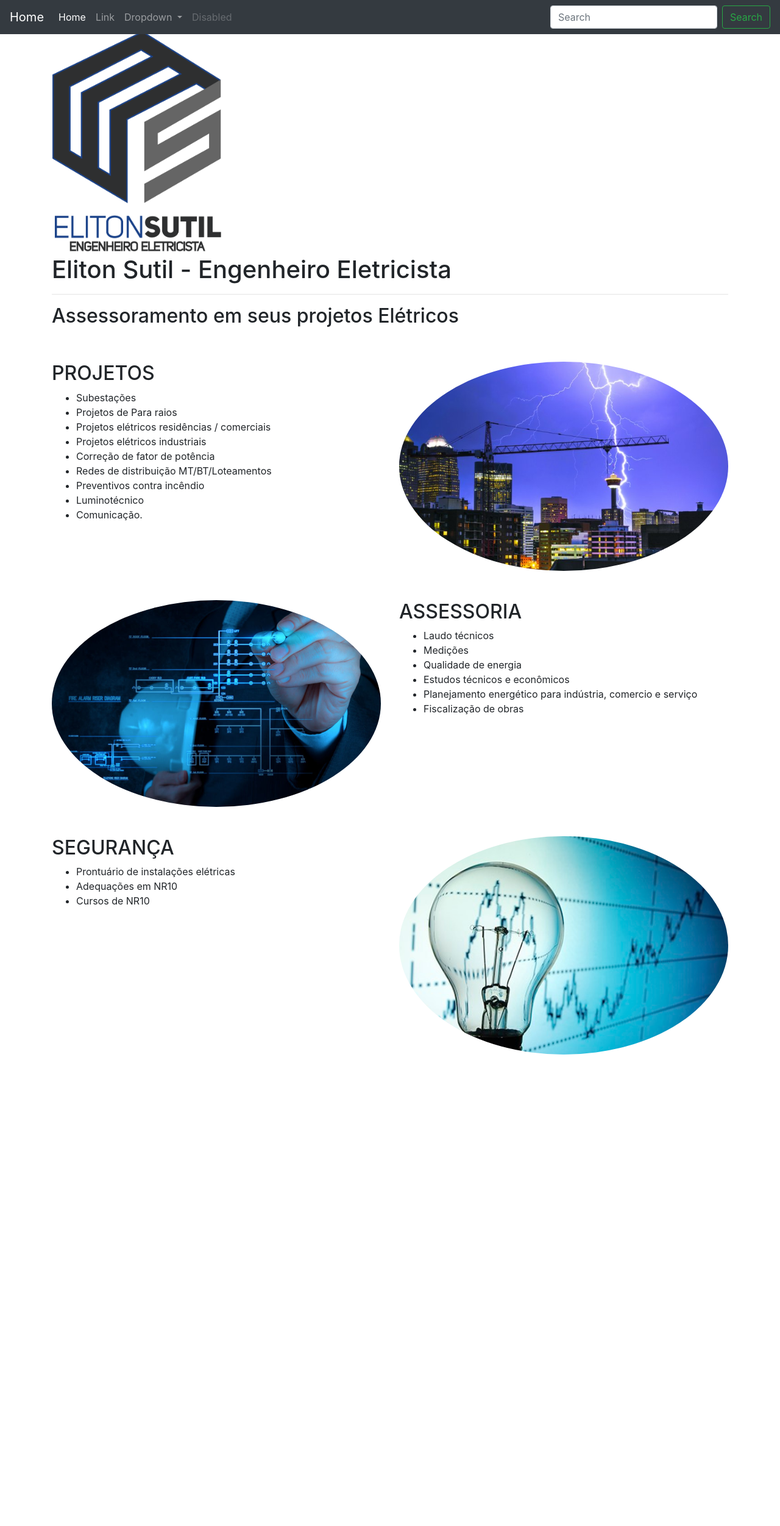
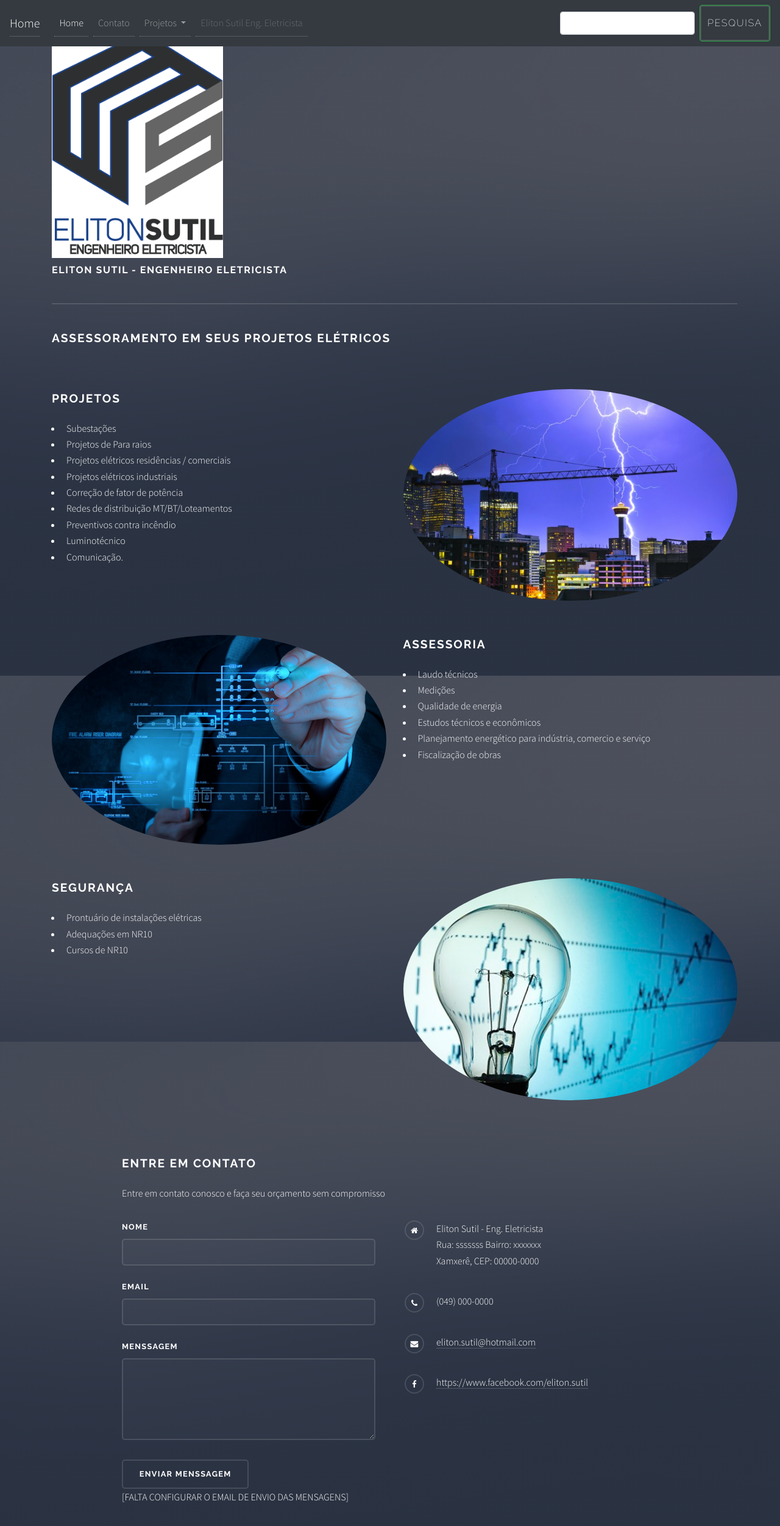
Before and after one commit to CristineSutil/Eliton-Eng.-Eletricista, a plain HTML site: page index.html in a window 1280 px wide. Shown: the whole page at 61% size. Before the commit the page ends 1729 px from the top, so only its background shows below. Drawn offline with nearby package versions, Linux system fonts and the light colour scheme; files that its build step writes are made by us from their sources; files whose address does not match are found by name.

Commit message:
Protótipo

```diff
--- /dev/null
+++ b/estilo/estilo.css
@@ -0,0 +1,61 @@
+Footer */
+
+	#footer .inner {
+		padding: 5em 0 3em 0 ;
+		display: -moz-flex;
+		display: -webkit-flex;
+		display: -ms-flex;
+		display: flex;
+		-moz-flex-direction: row;
+		-webkit-flex-direction: row;
+		-ms-flex-direction: row;
+		flex-direction: row;
+		-moz-flex-wrap: wrap;
+		-webkit-flex-wrap: wrap;
+		-ms-flex-wrap: wrap;
+		flex-wrap: wrap;
+		margin: 0 auto;
+		width: 55em;
+	}
+
+		#footer .inner > * {
+			width: 100%;
+		}
+
+		#footer .inner form {
+			margin: 0 3em 0 0;
+			width: calc(50% - 1.5em);
+		}
+
+		#footer .inner .contact {
+			width: calc(50% - 1.5em);
+		}
+
+		#footer .inner .copyright {
+			border-top: solid 2px rgba(255, 255, 255, 0.125);
+			list-style: none;
+			margin: 4em 0 2em 0;
+			padding: 2em 0 0 0;
+			width: 100%;
+		}
+
+			#footer .inner .copyright li {
+				border-left: solid 2px rgba(255, 255, 255, 0.125);
+				color: rgba(255, 255, 255, 0.35);
+				display: inline-block;
+				font-size: 0.9em;
+				line-height: 1;
+				margin-left: 1em;
+				padding: 0;
+				padding-left: 1em;
+			}
+
+				#footer .inner .copyright li:first-child {
+					border-left: 0;
+					margin-left: 0;
+					padding-left: 0;
+				}
+
+				#footer .inner .copyright li a {
+					color: inherit;
+				}
--- a/index.html
+++ b/index.html
@@ -7,6 +7,7 @@
 
     <!-- Bootstrap CSS -->
     <link rel="stylesheet" href="https://stackpath.bootstrapcdn.com/bootstrap/4.1.3/css/bootstrap.min.css" integrity="sha384-MCw98/SFnGE8fJT3GXwEOngsV7Zt27NXFoaoApmYm81iuXoPkFOJwJ8ERdknLPMO" crossorigin="anonymous">
+    <link rel="stylesheet" type="text/css" href="./estilo.css">
 
     <title>Eliton Sutil - Eng. Eletricista</title>
   </head>
@@ -24,26 +25,26 @@
         <a class="nav-link" href="#">Home<span class="sr-only">(current)</span></a>
       </li>
       <li class="nav-item">
-        <a class="nav-link" href="#">Link</a>
+        <a class="nav-link" href="#">Contato</a>
       </li>
       <li class="nav-item dropdown">
         <a class="nav-link dropdown-toggle" href="#" id="navbarDropdown" role="button" data-toggle="dropdown" aria-haspopup="true" aria-expanded="false">
-          Dropdown
+          Projetos
         </a>
         <div class="dropdown-menu" aria-labelledby="navbarDropdown">
-          <a class="dropdown-item" href="#">Action</a>
-          <a class="dropdown-item" href="#">Another action</a>
+          <a class="dropdown-item" href="#">Projetos</a>
+          <a class="dropdown-item" href="#">Assesoria</a>
           <div class="dropdown-divider"></div>
-          <a class="dropdown-item" href="#">Something else here</a>
+          <a class="dropdown-item" href="#">Segurança</a>
         </div>
       </li>
       <li class="nav-item">
-        <a class="nav-link disabled" href="#">Disabled</a>
+        <a class="nav-link disabled" href="#">Eliton Sutil Eng. Eletricista</a>
       </li>
     </ul>
     <form class="form-inline my-2 my-lg-0">
-      <input class="form-control mr-sm-2" type="search" placeholder="Search" aria-label="Search">
-      <button class="btn btn-outline-success my-2 my-sm-0" type="submit">Search</button>
+      <input class="form-control mr-sm-2" type="Pesquisa" placeholder="Pesquisa" aria-label="Pesquisa">
+      <button class="btn btn-outline-success my-2 my-sm-0" type="submit">Pesquisa</button>
     </form>
   </div>
 </nav>
@@ -137,10 +138,8 @@
 						<li>Adequações em NR10</li>
 						<li>Cursos de NR10</li>
 					</ul>
+			</div>
 
-
-
-			</div>
 			<div class="col-md-6">
 				<img class="w-100 rounded-circle" src="images/3.jpg">
 
@@ -148,15 +147,45 @@
 		</div>
 	</div>
 </section>
-
-
-
-
-
-
-
-
-    <footer></footer>
+   </footer>
+    	<section id="footer">
+			<div class="inner">
+				<h2 class="contact">Entre em contato</h2>
+					<p>Entre em contato conosco e faça seu orçamento sem compromisso</p>
+						<form method="post" action="#">
+							<div class="fields">
+								<div class="field">
+									<label for="name">Nome</label>
+									<input type="text" name="name" id="name" />
+								</div>
+								<div class="field">
+									<label for="email">Email</label>
+									<input type="email" name="email" id="email" />
+								</div>
+								<div class="field">
+									<label for="message">Menssagem</label>
+									<textarea name="message" id="message" rows="4"></textarea>
+								</div>
+								</div>
+									<ul class="actions">
+										<li><input type="submit" value="Enviar Menssagem" /></li>
+									</ul>
+						</form>
+									<ul class="contact">
+										<li class="fa-home">
+											Eliton Sutil - Eng. Eletricista<br />
+											Rua: sssssss Bairro: xxxxxxx <br />
+											Xamxerê, CEP: 00000-0000
+										</li>
+										<li class="fa-phone">(049) 000-0000</li>
+										<li class="fa-envelope"><a href="#">eliton.sutil@hotmail.com</a></li>
+										<li class="fa-facebook"><a href="#">https://www.facebook.com/eliton.sutil</a></li>
+									</ul>
+							[FALTA CONFIGURAR O EMAIL DE ENVIO DAS MENSAGENS]
+				</div>
+			</div>
+		</section>
+	<footer>
     <!-- Optional JavaScript -->
     <!-- jQuery first, then Popper.js, then Bootstrap JS -->
     <script src="https://code.jquery.com/jquery-3.3.1.slim.min.js" integrity="sha384-q8i/X+965DzO0rT7abK41JStQIAqVgRVzpbzo5smXKp4YfRvH+8abtTE1Pi6jizo" crossorigin="anonymous"></script>
```
